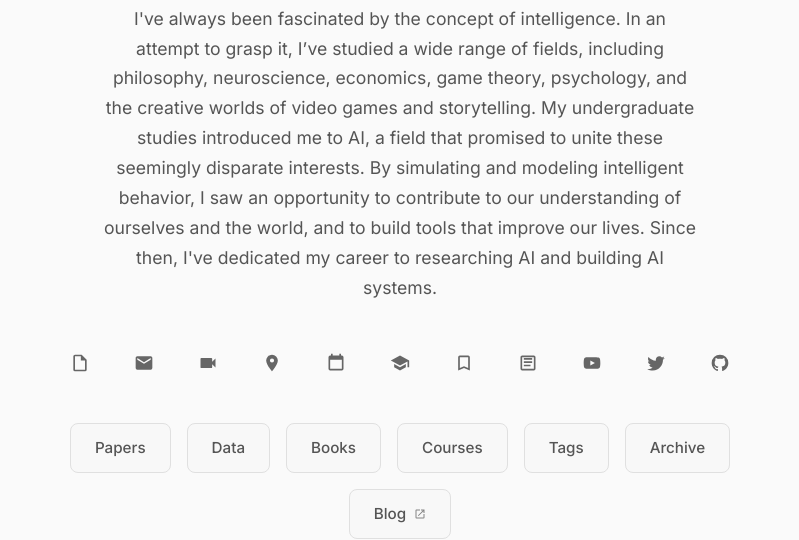
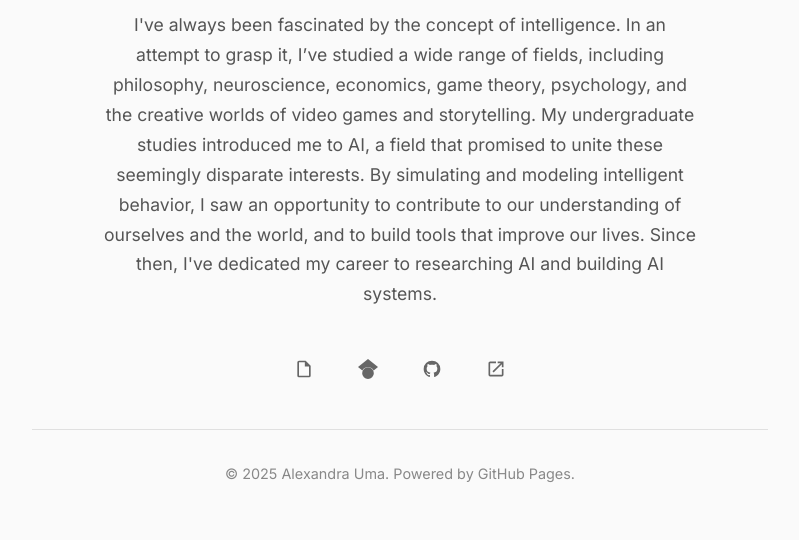
Before and after one commit to AlexandraUma/alexandrauma.github.io, a plain HTML site: page docs/index.html in a window 1280 px wide. Shown: the part 276-816 px from the top of the page, without its empty margins (240-1039 px from the left). Drawn offline with Linux system fonts and the light colour scheme.

Commit message:
fix: removing unnecessary

```diff
--- a/docs/index.html
+++ b/docs/index.html
@@ -38,49 +38,9 @@
                     <path d="M14,2H6A2,2 0 0,0 4,4V20A2,2 0 0,0 6,22H18A2,2 0 0,0 20,20V8L14,2M18,20H6V4H13V9H18V20Z" />
                 </svg>
             </a>
-            <a href="mailto:alexandra@example.com" class="icon-link" title="Email">
+            <a href="#" class="icon-link" title="Google Scholar">
                 <svg width="20" height="20" viewBox="0 0 24 24" fill="currentColor">
-                    <path d="M20,4H4C2.89,4 2,4.89 2,6V18A2,2 0 0,0 4,20H20A2,2 0 0,0 22,18V6C22,4.89 21.1,4 20,4M20,8L12,13L4,8V6L12,11L20,6V8Z" />
-                </svg>
-            </a>
-            <a href="#" class="icon-link" title="Video">
-                <svg width="20" height="20" viewBox="0 0 24 24" fill="currentColor">
-                    <path d="M17,10.5V7A1,1 0 0,0 16,6H4A1,1 0 0,0 3,7V17A1,1 0 0,0 4,18H16A1,1 0 0,0 17,17V13.5L21,17.5V6.5L17,10.5Z" />
-                </svg>
-            </a>
-            <a href="#" class="icon-link" title="Location">
-                <svg width="20" height="20" viewBox="0 0 24 24" fill="currentColor">
-                    <path d="M12,11.5A2.5,2.5 0 0,1 9.5,9A2.5,2.5 0 0,1 12,6.5A2.5,2.5 0 0,1 14.5,9A2.5,2.5 0 0,1 12,11.5M12,2A7,7 0 0,0 5,9C5,14.25 12,22 12,22S19,14.25 19,9A7,7 0 0,0 12,2Z" />
-                </svg>
-            </a>
-            <a href="#" class="icon-link" title="Calendar">
-                <svg width="20" height="20" viewBox="0 0 24 24" fill="currentColor">
-                    <path d="M19,3H18V1H16V3H8V1H6V3H5A2,2 0 0,0 3,5V19A2,2 0 0,0 5,21H19A2,2 0 0,0 21,19V5A2,2 0 0,0 19,3M19,19H5V8H19V19Z" />
-                </svg>
-            </a>
-            <a href="#" class="icon-link" title="Education">
-                <svg width="20" height="20" viewBox="0 0 24 24" fill="currentColor">
-                    <path d="M12,3L1,9L12,15L21,10.09V17H23V9M5,13.18V17.18L12,21L19,17.18V13.18L12,17L5,13.18Z" />
-                </svg>
-            </a>
-            <a href="#" class="icon-link" title="Bookmarks">
-                <svg width="20" height="20" viewBox="0 0 24 24" fill="currentColor">
-                    <path d="M17,3H7A2,2 0 0,0 5,5V21L12,18L19,21V5A2,2 0 0,0 17,3M17,18L12,15.82L7,18V5H17V18Z" />
-                </svg>
-            </a>
-            <a href="#" class="icon-link" title="Books">
-                <svg width="20" height="20" viewBox="0 0 24 24" fill="currentColor">
-                    <path d="M19,3H5C3.89,3 3,3.89 3,5V19A2,2 0 0,0 5,21H19A2,2 0 0,0 21,19V5C21,3.89 20.1,3 19,3M19,19H5V5H19V19M17,12H7V10H17V12M15,16H7V14H15V16M17,8H7V6H17V8Z" />
-                </svg>
-            </a>
-            <a href="#" class="icon-link" title="YouTube">
-                <svg width="20" height="20" viewBox="0 0 24 24" fill="currentColor">
-                    <path d="M10,15L15.5,12L10,9V15M21.56,7.17C21.69,7.64 21.78,8.27 21.84,9.07C21.91,9.87 21.94,10.56 21.94,11.16L22,12C22,14.19 21.84,15.8 21.56,16.83C21.31,17.73 20.73,18.31 19.83,18.56C19.36,18.69 18.5,18.78 17.18,18.84C15.88,18.91 14.69,18.94 13.59,18.94L12,19C7.81,19 5.2,18.84 4.17,18.56C3.27,18.31 2.69,17.73 2.44,16.83C2.31,16.36 2.22,15.73 2.16,14.93C2.09,14.13 2.06,13.44 2.06,12.84L2,12C2,9.81 2.16,8.2 2.44,7.17C2.69,6.27 3.27,5.69 4.17,5.44C4.64,5.31 5.5,5.22 6.82,5.16C8.12,5.09 9.31,5.06 10.41,5.06L12,5C16.19,5 18.8,5.16 19.83,5.44C20.73,5.69 21.31,6.27 21.56,7.17Z" />
-                </svg>
-            </a>
-            <a href="#" class="icon-link" title="Twitter">
-                <svg width="20" height="20" viewBox="0 0 24 24" fill="currentColor">
-                    <path d="M22.46,6C21.69,6.35 20.86,6.58 20,6.69C20.88,6.16 21.56,5.32 21.88,4.31C21.05,4.81 20.13,5.16 19.16,5.36C18.37,4.5 17.26,4 16,4C13.65,4 11.73,5.92 11.73,8.29C11.73,8.63 11.77,8.96 11.84,9.27C8.28,9.09 5.11,7.38 3,4.79C2.63,5.42 2.42,6.16 2.42,6.94C2.42,8.43 3.17,9.75 4.33,10.5C3.62,10.5 2.96,10.3 2.38,10C2.38,10 2.38,10 2.38,10.03C2.38,12.11 3.86,13.85 5.82,14.24C5.46,14.34 5.08,14.39 4.69,14.39C4.42,14.39 4.15,14.36 3.89,14.31C4.43,16 6,17.26 7.89,17.29C6.43,18.45 4.58,19.13 2.56,19.13C2.22,19.13 1.88,19.11 1.54,19.07C3.44,20.29 5.7,21 8.12,21C16,21 20.33,14.46 20.33,8.79C20.33,8.6 20.33,8.42 20.32,8.23C21.16,7.63 21.88,6.87 22.46,6Z" />
+                    <path d="M5.242 13.769L0 9.5 12 0l12 9.5-5.242 4.269C17.548 11.249 14.978 9.5 12 9.5c-2.977 0-5.548 1.748-6.758 4.269zM12 10a7 7 0 1 0 0 14 7 7 0 0 0 0-14z"/>
                 </svg>
             </a>
             <a href="#" class="icon-link" title="GitHub">
@@ -88,18 +48,8 @@
                     <path d="M12,2A10,10 0 0,0 2,12C2,16.42 4.87,20.17 8.84,21.5C9.34,21.58 9.5,21.27 9.5,21C9.5,20.77 9.5,20.14 9.5,19.31C6.73,19.91 6.14,17.97 6.14,17.97C5.68,16.81 5.03,16.5 5.03,16.5C4.12,15.88 5.1,15.9 5.1,15.9C6.1,15.97 6.63,16.93 6.63,16.93C7.5,18.45 8.97,18 9.54,17.76C9.63,17.11 9.89,16.67 10.17,16.42C7.95,16.17 5.62,15.31 5.62,11.5C5.62,10.39 6,9.5 6.65,8.79C6.55,8.54 6.2,7.5 6.75,6.15C6.75,6.15 7.59,5.88 9.5,7.17C10.29,6.95 11.15,6.84 12,6.84C12.85,6.84 13.71,6.95 14.5,7.17C16.41,5.88 17.25,6.15 17.25,6.15C17.8,7.5 17.45,8.54 17.35,8.79C18,9.5 18.38,10.39 18.38,11.5C18.38,15.32 16.04,16.16 13.81,16.41C14.17,16.72 14.5,17.33 14.5,18.26C14.5,19.6 14.5,20.68 14.5,21C14.5,21.27 14.66,21.59 15.17,21.5C19.14,20.16 22,16.42 22,12A10,10 0 0,0 12,2Z" />
                 </svg>
             </a>
-        </div>
-
-        <!-- Navigation Buttons -->
-        <div class="navigation">
-            <a href="#" class="nav-button">Papers</a>
-            <a href="#" class="nav-button">Data</a>
-            <a href="#" class="nav-button">Books</a>
-            <a href="#" class="nav-button">Courses</a>
-            <a href="#" class="nav-button">Tags</a>
-            <a href="#" class="nav-button">Archive</a>
-            <a href="#" class="nav-button external">Blog
-                <svg width="12" height="12" viewBox="0 0 24 24" fill="currentColor">
+            <a href="#" class="icon-link" title="Blog">
+                <svg width="20" height="20" viewBox="0 0 24 24" fill="currentColor">
                     <path d="M14,3V5H17.59L7.76,14.83L9.17,16.24L19,6.41V10H21V3M19,19H5V5H12V3H5C3.89,3 3,3.9 3,5V19A2,2 0 0,0 5,21H19A2,2 0 0,0 21,19V12H19V19Z" />
                 </svg>
             </a>
```
Also changed, not shown: 1 other file.
